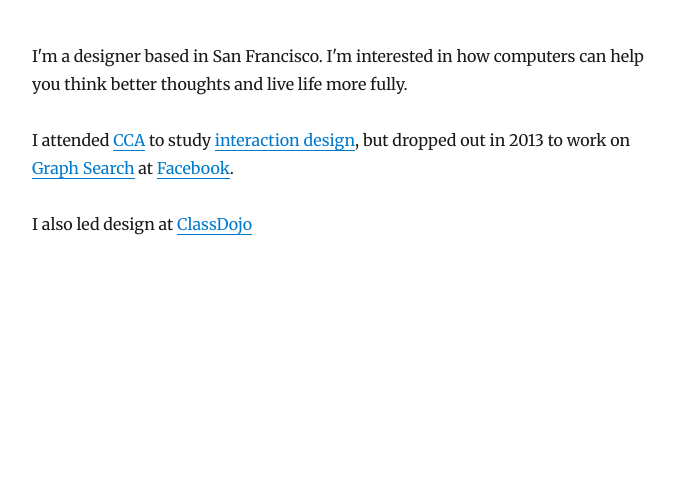
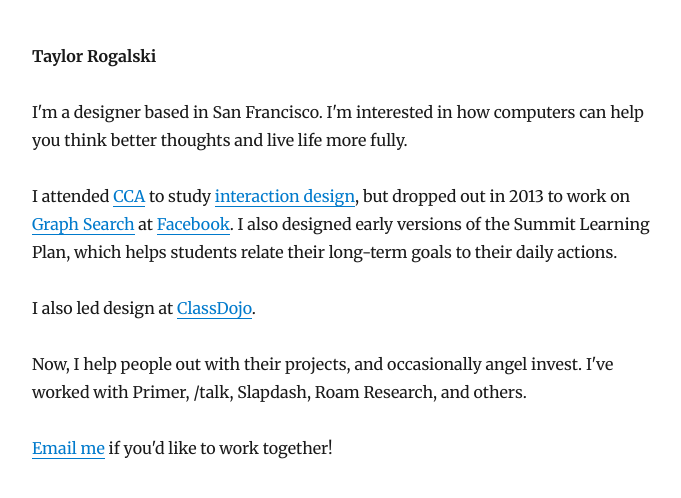
Before and after one commit to taydr/tayro, a Gatsby site: page / in a window 1280 px wide. Shown: the whole page, without its empty margins (293-974 px from the left). Built offline with nearby package versions, Linux system fonts and the light colour scheme; Gatsby itself is replaced by a stand-in of ours; some packages are replaced by stand-ins of ours.

Commit message:
Update index.js

```diff
--- a/src/pages/index.js
+++ b/src/pages/index.js
@@ -15,6 +15,9 @@
     return (
       <Layout location={this.props.location} title={siteTitle}>
         <p>
+          <strong>Taylor Rogalski</strong>
+        </p>
+        <p>
           I'm a designer based in San Francisco. I'm interested in how computers
           can help you think better thoughts and live life more fully.
         </p>
@@ -22,10 +25,21 @@
           I attended <a href="http://cca.edu">CCA</a> to study{" "}
           <a href="">interaction design</a>, but dropped out in 2013 to work on{" "}
           <a href="">Graph Search</a> at{" "}
-          <a href="http://facebook.com">Facebook</a>.
+          <a href="http://facebook.com">Facebook</a>. I also designed early
+          versions of the Summit Learning Plan, which helps students relate
+          their long-term goals to their daily actions.
         </p>
         <p>
-          I also led design at <a href="http://classdojo.com">ClassDojo</a>
+          I also led design at <a href="http://classdojo.com">ClassDojo</a>.
+        </p>
+        <p>
+          Now, I help people out with their projects, and occasionally angel
+          invest. I've worked with Primer, /talk, Slapdash, Roam Research, and
+          others.
+        </p>
+        <p>
+          <a href="mailto:tay@tay.ro">Email me</a> if you'd like to work
+          together!
         </p>
         {/* <SEO title="All posts" />
         {posts.map(({ node }) => {
```
